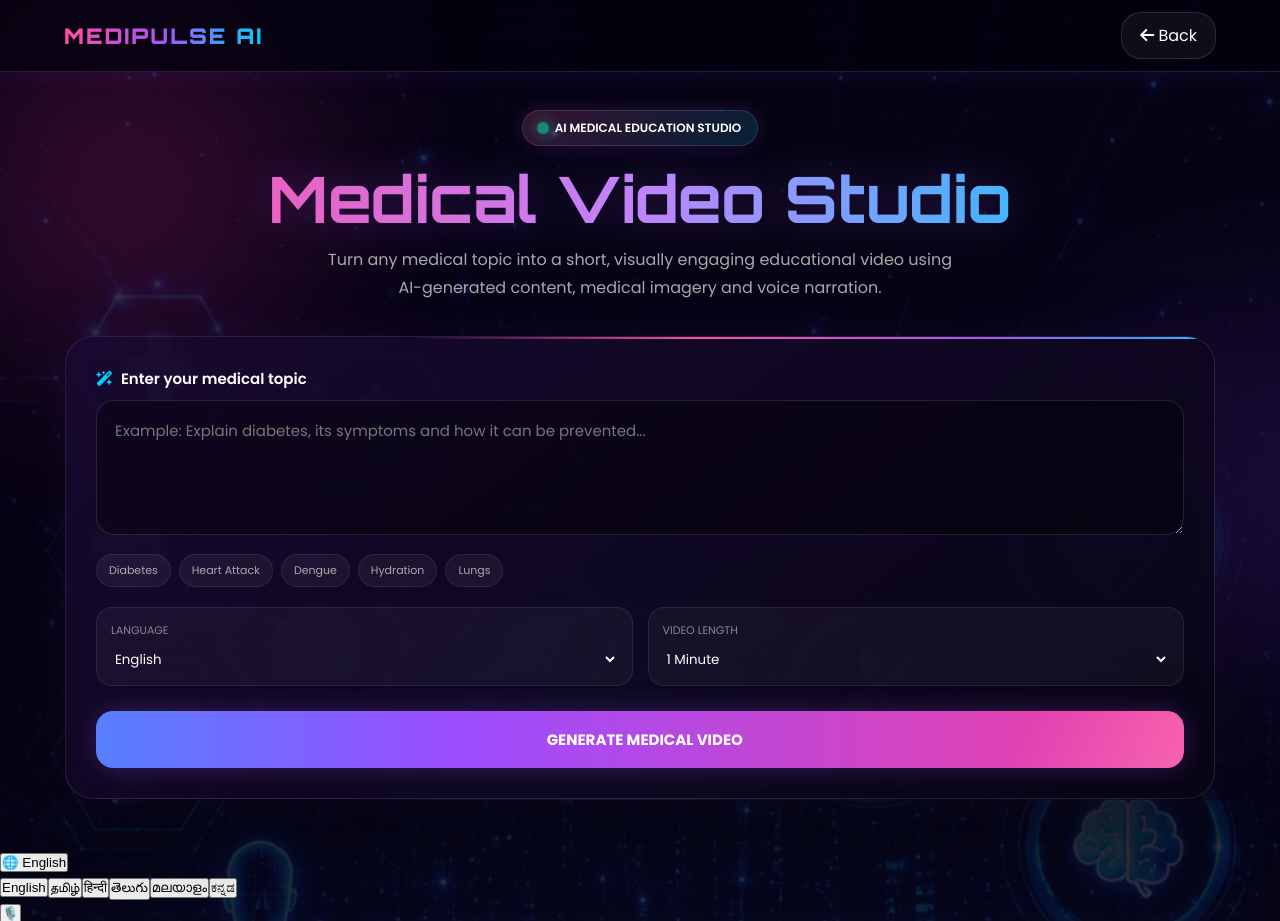
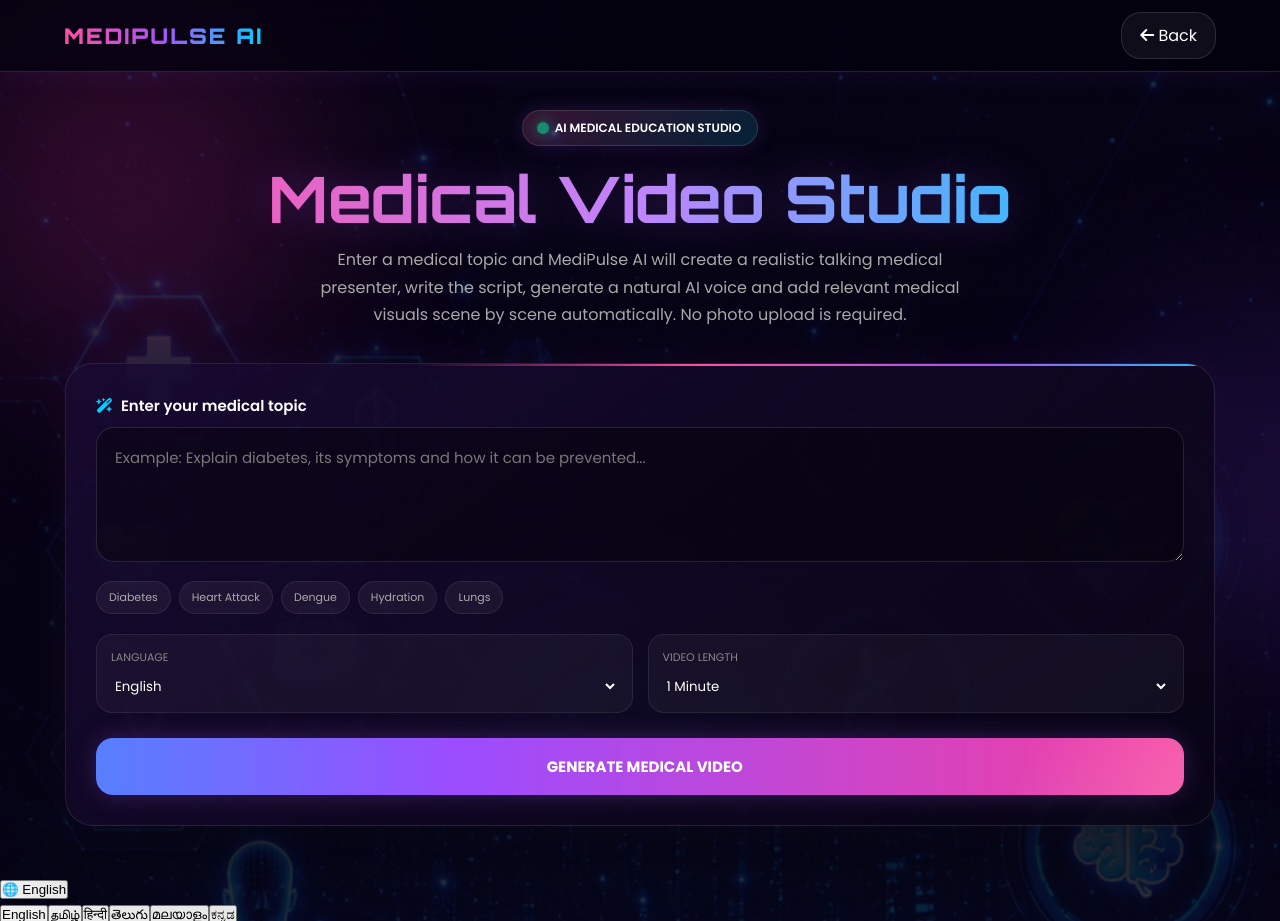
Before and after one commit to Sahaya-Sathish-S/Medipulse-AI, a Flask app: page /medical-video in a window 1280 px wide. Shown: the top 921 px of the page. Run offline with Flask 3, Linux system fonts and the light colour scheme; some libraries are stand-ins or nearby versions.

Commit message:
Enhance video generation messaging and support
Updated the educational video generation process with improved messaging and added support for multiple languages. Enhanced the fetchVideoJob function to handle longer processing times.

```diff
--- a/templates/medical_video.html
+++ b/templates/medical_video.html
@@ -1548,10 +1548,10 @@ nav{
 
         <p>
 
-            Turn any medical topic into a short,
-            visually engaging educational video
-            using AI-generated content, medical
-            imagery and voice narration.
+            Enter a medical topic and MediPulse AI will create a
+            realistic talking medical presenter, write the script,
+            generate a natural AI voice and add relevant medical visuals scene by scene
+            automatically. No photo upload is required.
 
         </p>
 
@@ -1663,11 +1663,12 @@ nav{
 
                 <select id="language">
 
-                    <option value="English">
-
-                        English
-
-                    </option>
+                    <option value="English">English</option>
+                    <option value="Tamil">Tamil</option>
+                    <option value="Hindi">Hindi</option>
+                    <option value="Telugu">Telugu</option>
+                    <option value="Malayalam">Malayalam</option>
+                    <option value="Kannada">Kannada</option>
 
                 </select>
 
@@ -2002,6 +2003,95 @@ function hideError(){
    GENERATE VIDEO
 ========================================================= */
 
+
+/* =========================================================
+   BACKGROUND JOB HELPER
+   Starts the job, then polls the server until the video is
+   ready. Returns a normal Response so the code below it
+   works exactly as before.
+========================================================= */
+async function fetchVideoJob(url, options){
+
+    const startRes = await fetch(url, options);
+    const startText = await startRes.text();
+
+    let start;
+
+    try{
+        start = JSON.parse(startText);
+    }
+    catch(e){
+        return new Response(startText, {status: startRes.status || 500});
+    }
+
+    if(!startRes.ok || !start.job_id){
+        return new Response(startText, {status: startRes.status || 500});
+    }
+
+    const statusUrl = "/api/medical_video_status/" + start.job_id;
+
+    let failures = 0;
+
+    while(true){
+
+        await new Promise(r => setTimeout(r, 3000));
+
+        let res, txt, d;
+
+        try{
+            res = await fetch(statusUrl, {
+                signal: options.signal,
+                headers: {"Accept":"application/json"}
+            });
+            txt = await res.text();
+            d = JSON.parse(txt);
+        }
+        catch(e){
+            if(e.name === "AbortError"){ throw e; }
+            failures++;
+            if(failures > 20){
+                return new Response(
+                    JSON.stringify({success:false,
+                        error:"Lost connection to the server. Please try again."}),
+                    {status:500}
+                );
+            }
+            continue;
+        }
+
+        failures = 0;
+
+        if(res.status === 404){
+            return new Response(
+                JSON.stringify({success:false, error:d.error}),
+                {status:500}
+            );
+        }
+
+        if(d.status === "done"){
+            return new Response(JSON.stringify(d.result), {status:200});
+        }
+
+        if(d.status === "error"){
+            return new Response(
+                JSON.stringify({success:false, error:d.error}),
+                {status:500}
+            );
+        }
+
+        const bar = document.getElementById("progressBar");
+        const label = document.getElementById("generationText");
+
+        if(bar && typeof d.progress === "number"){
+            bar.style.width = Math.min(d.progress, 95) + "%";
+        }
+
+        if(label && d.message){
+            label.innerText = d.message;
+        }
+    }
+}
+
 async function generateVideo(){
 
 
@@ -2129,19 +2219,19 @@ async function generateVideo(){
 
         "Understanding your medical topic...",
 
-        "Creating educational content...",
-
-        "Breaking content into scenes...",
-
-        "Finding suitable medical images...",
-
-        "Preparing English narration...",
-
-        "Creating landscape video...",
-
-        "Adding transitions and subtitles...",
-
-        "Finalizing your medical video..."
+        "Writing scene-by-scene script...",
+
+        "Creating the AI doctor...",
+
+        "Generating medical visuals for each scene...",
+
+        "Recording the doctor voice...",
+
+        "Rendering each scene...",
+
+        "Combining scenes into the final video...",
+
+        "Finalizing your video..."
 
     ];
 
@@ -2202,7 +2292,8 @@ async function generateVideo(){
 
 
     /*
-     * Allow the browser to wait up to 180 seconds.
+     * Allow the browser to wait up to 10 minutes because the
+     * talking-avatar render can take longer than a normal API call.
      *
      * NOTE:
      * This does NOT increase Render's server timeout.
@@ -2214,7 +2305,7 @@ async function generateVideo(){
 
             controller.abort();
 
-        }, 180000);
+        }, 600000);
 
 
 
@@ -2226,7 +2317,7 @@ async function generateVideo(){
 
 
         const response =
-            await fetch(
+            await fetchVideoJob(
                 "/api/generate_medical_video",
                 {
 
@@ -2587,8 +2678,8 @@ async function generateVideo(){
 
             message =
                 "The video generation is taking too long. " +
-                "The browser stopped waiting after 180 seconds. " +
-                "Please check your Render logs. " +
+                "The browser stopped waiting after 10 minutes. " +
+                "Please check your server logs. " +
                 "If the backend is still processing, the video generation architecture " +
                 "may need to be changed to a background job.";
 
```
